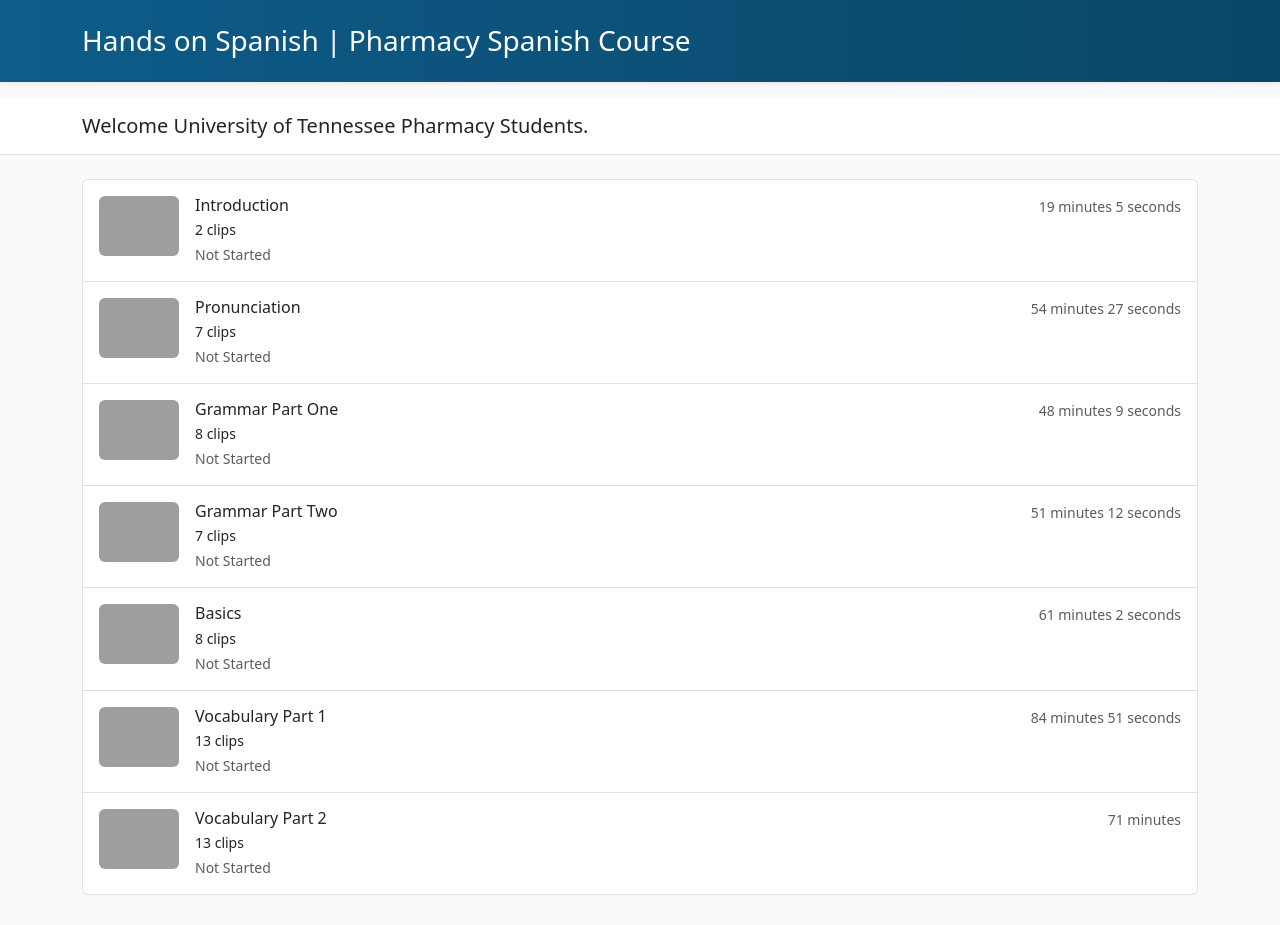
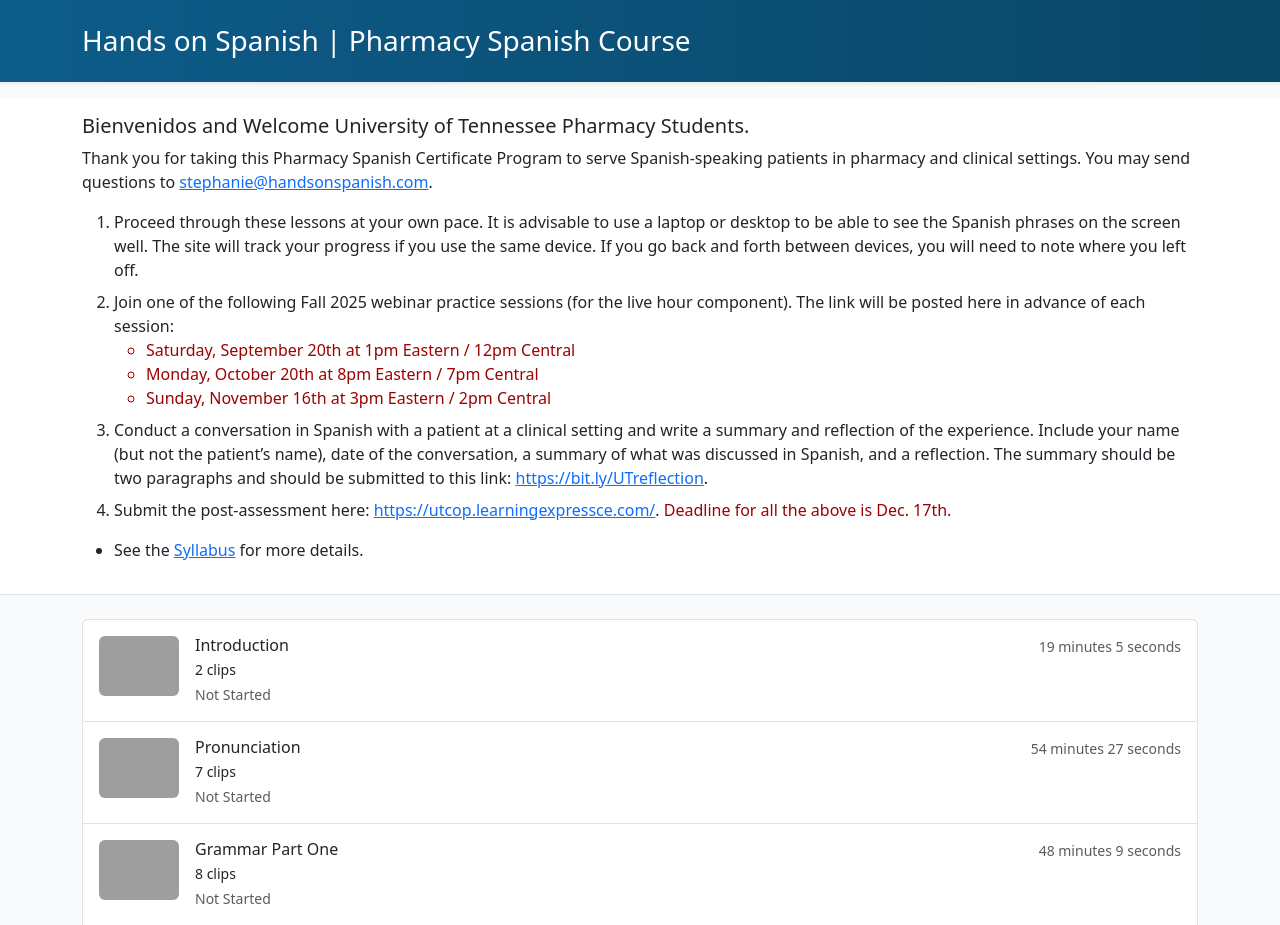
Before and after one commit to chrislangston/hosut, a plain HTML site: page index.html in a window 1280 px wide. Shown: the top 925 px of the page. Drawn offline with nearby package versions, Linux system fonts and the light colour scheme; grey boxes are pictures that could not be loaded.

Commit message:
Add front matter

```diff
--- a/index.html
+++ b/index.html
@@ -24,7 +24,29 @@
   </header>
   <section class="subheader py-3 border-bottom">
     <div class="container">
-      <h2 class="h5 mb-0">Welcome University of Tennessee Pharmacy Students.</h2>
+      <h2 class="h5 mb-2">Bienvenidos and Welcome University of Tennessee Pharmacy Students.</h2>
+  <p>Thank you for taking this Pharmacy Spanish Certificate Program to serve Spanish-speaking patients in pharmacy and clinical settings. You may send questions to <a href="mailto:stephanie@handsonspanish.com">stephanie@handsonspanish.com</a>.</p>
+  <ol>
+    <li class="mb-2">
+      Proceed through these lessons at your own pace. It is advisable to use a laptop or desktop to be able to see the Spanish phrases on the screen well. The site will track your progress if you use the same device. If you go back and forth between devices, you will need to note where you left off.
+    </li>
+    <li class="mb-2">
+      Join one of the following Fall 2025 webinar practice sessions (for the live hour component). The link will be posted here in advance of each session:
+      <ul style="color: rgb(157, 2, 2);">
+        <li>Saturday, September 20th at 1pm Eastern / 12pm Central</li>
+        <li>Monday, October 20th at 8pm Eastern / 7pm Central</li>
+        <li>Sunday, November 16th at 3pm Eastern / 2pm Central</li>
+      </ul>
+    </li>
+    <li class="mb-2">
+      Conduct a conversation in Spanish with a patient at a clinical setting and write a summary and reflection of the experience. Include your name (but not the patient’s name), date of the conversation, a summary of what was discussed in Spanish, and a reflection. The summary should be two paragraphs and should be submitted to this link: <a href="https://bit.ly/UTreflection" target="_blank">https://bit.ly/UTreflection</a>.
+    </li>
+    <li class="mb-2">
+      Submit the post-assessment here: <a href="https://utcop.learningexpressce.com/" target="_blank">https://utcop.learningexpressce.com/</a>.
+      <span style="color: rgb(157, 2, 2);">Deadline for all the above is Dec. 17th.</span>
+    </li>
+  </ol>
+  <ul><li>See the <a href="Syllabus-for-UT-Pharmacy-Spanish-Certificate-Program-Fall-2025.pdf">Syllabus</a> for more details.</li></ul>
     </div>
   </section>
   <main class="container my-4">
```
Also changed, not shown: 1 other file.
